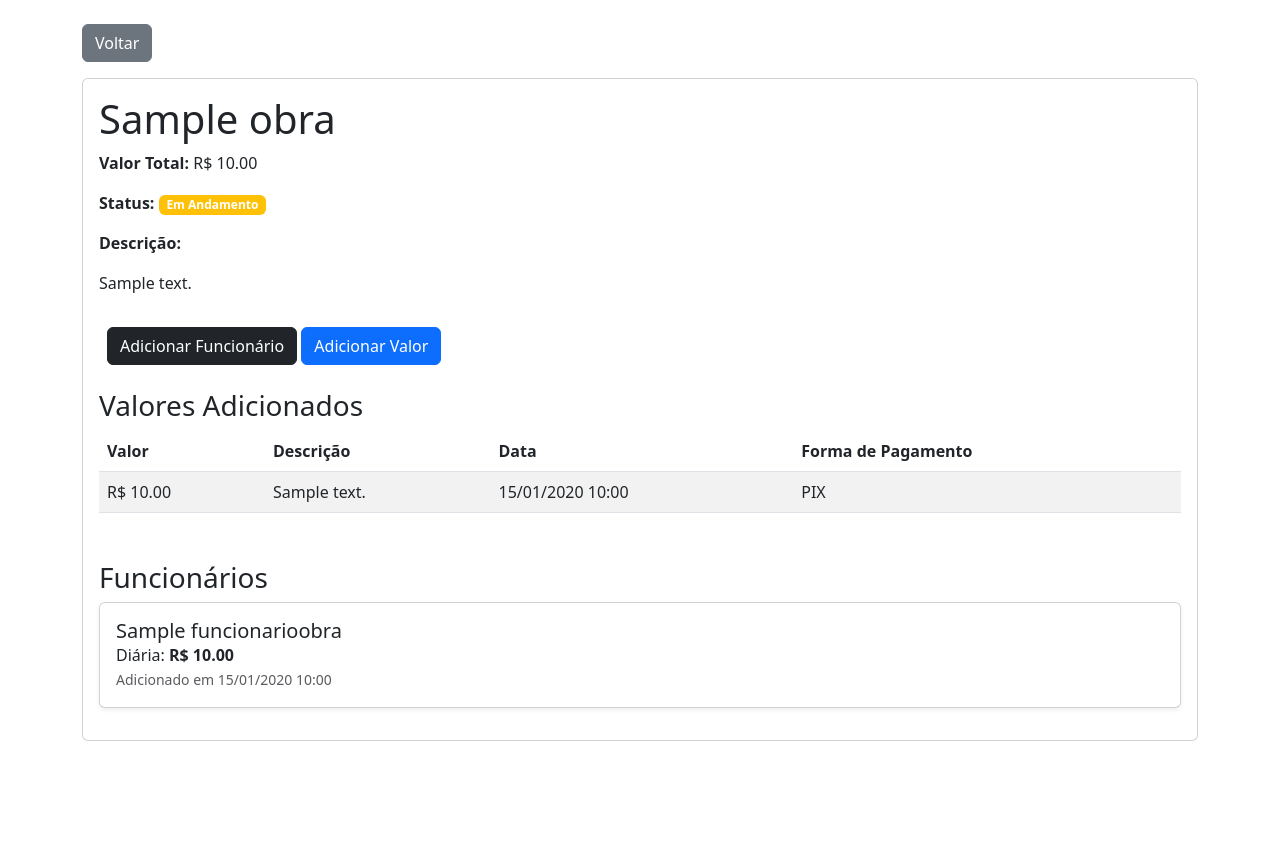
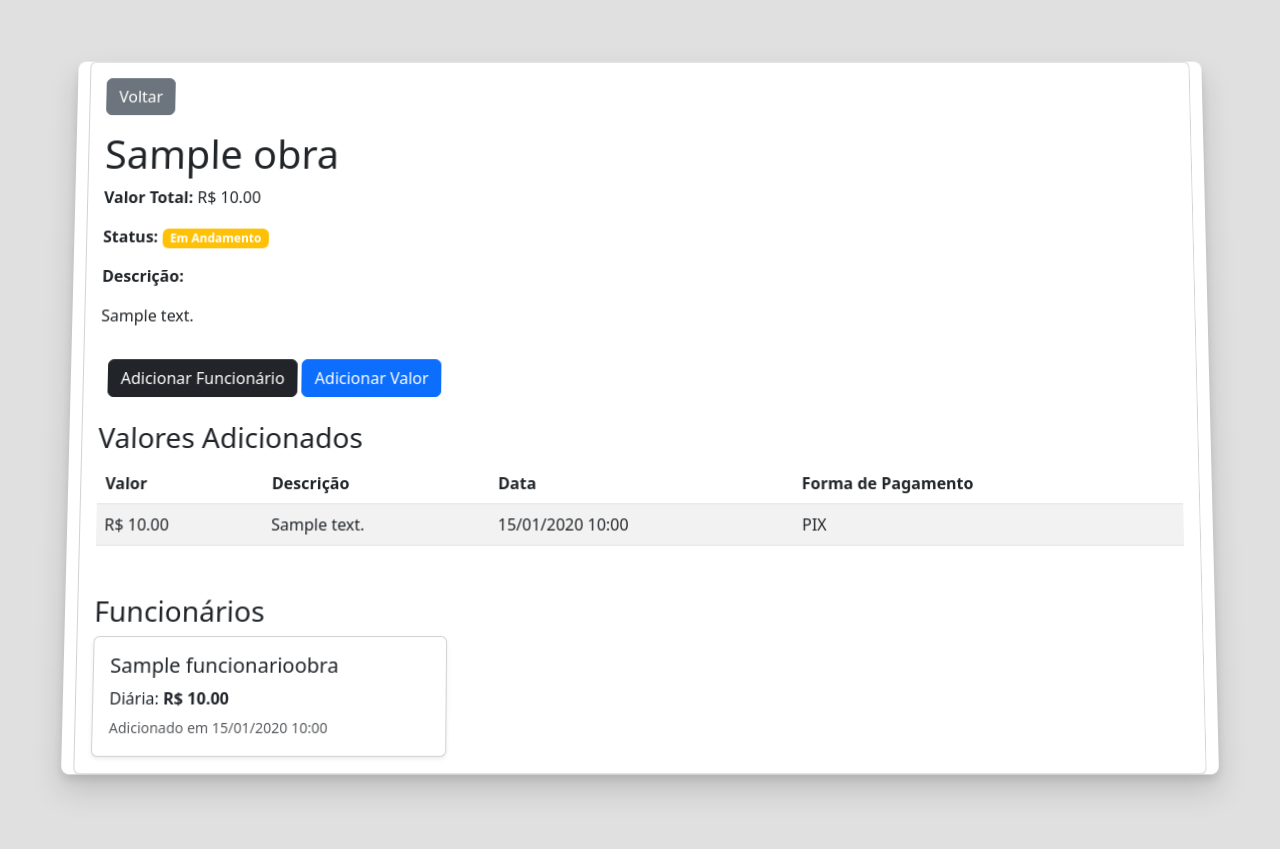
Before and after one commit to Alejandroo19/ControleObra, a Django app: page /1/ in a window 1280 px wide. Before the commit the page ends 741 px from the top, so only its background shows below. Run offline with Django 5.2, Linux system fonts and the light colour scheme; tables that the repository leaves empty hold one stand-in row (values such as "Sample post"); some libraries are stand-ins or nearby versions.

Commit message:
alterações 5

```diff
--- a/controle/obras/templates/obra/detalhe_obra.html
+++ b/controle/obras/templates/obra/detalhe_obra.html
@@ -7,11 +7,35 @@
     <link rel="stylesheet" href="https://cdn.jsdelivr.net/npm/bootstrap@5.3.0/dist/css/bootstrap.min.css">
     <script src="https://cdn.jsdelivr.net/npm/sweetalert2@11"></script>
 </head>
+<style>
+
+    body {
+      background-color: #e0e0e0;
+      padding: 2rem 0;
+    }
+    .perspective-wrapper {
+      perspective: 800px;
+    }
+    .perspective-wrapper .container {
+      background: #fff;
+      border-radius: .5rem;
+      box-shadow:
+        0 15px 30px rgba(0, 0, 0, 0.15),
+        0 5px 10px rgba(0, 0, 0, 0.1);
+      transform: rotateX(2deg) translateZ(0);
+      transform-style: preserve-3d;
+      transition: transform .3s ease;
+    }
+    .perspective-wrapper .container:hover {
+      transform: rotateX(0deg) translateZ(20px);
+    }
+  </style>
 <body>
-    <div class="container mt-4">
-        <a href="{% url 'listar_obras' %}" class="btn btn-secondary mb-3">Voltar</a>
+
+<div class="perspective-wrapper">
+    <div class="container mt-4 mb-5">
         <div class="card">
-            <div class="card-body">
+            <div class="card-body">  <a href="{% url 'listar_obras' %}" class="btn btn-secondary mb-3">Voltar</a>
                 <h1>{{ obra.nome }}</h1>
                 <p><strong>Valor Total:</strong> R$ {{ obra.valor }}</p>
                 <p>
@@ -62,23 +86,21 @@
                 </table>
 
                 <h3 class="mt-5">Funcionários</h3>
-                <div class="row"> {% for funcionario in funcionarios %} <div class="col-12 mb-3">
-                <div class="card shadow-sm">
-                <div class="card-body d-flex justify-content-between align-items-center">
-                <div>
-                    <h5 class="card-title m-0">{{ funcionario.nome }}</h5>
-                    <p class="card-text m-0">Diária: <strong>R$ {{ funcionario.valor_diaria }}</strong></p>
+                <div class="row gx-3 gy-4">
+                  {% for funcionario in funcionarios %}
+                  <div class="col-sm-6 col-md-4">
+                    <div class="card h-100 shadow-sm">
+                      <div class="card-body">
+                        <h5 class="card-title">{{ funcionario.nome }}</h5>
+                        <p class="card-text mb-1">Diária: <strong>R$ {{ funcionario.valor_diaria }}</strong></p>
                         <small class="text-muted">Adicionado em {{ funcionario.data_adicionado|date:"d/m/Y H:i" }}</small>
-                </div>
-                <div>
-                    <i class="bi bi-person-circle fs-2 text-primary"></i>
-                                       </div>
                       </div>
                     </div>
                   </div>
                   {% empty %}
                   <p class="text-muted">Nenhum funcionário cadastrado.</p>
                   {% endfor %}
+                </div>
             </div>
         </div>
     </div>
```
Lines whose indentation alone changed are shown as unchanged.
